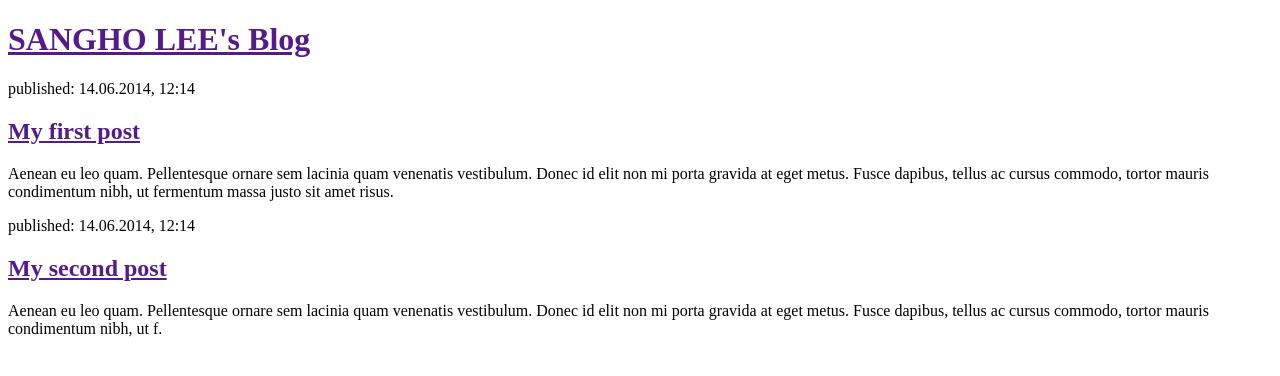
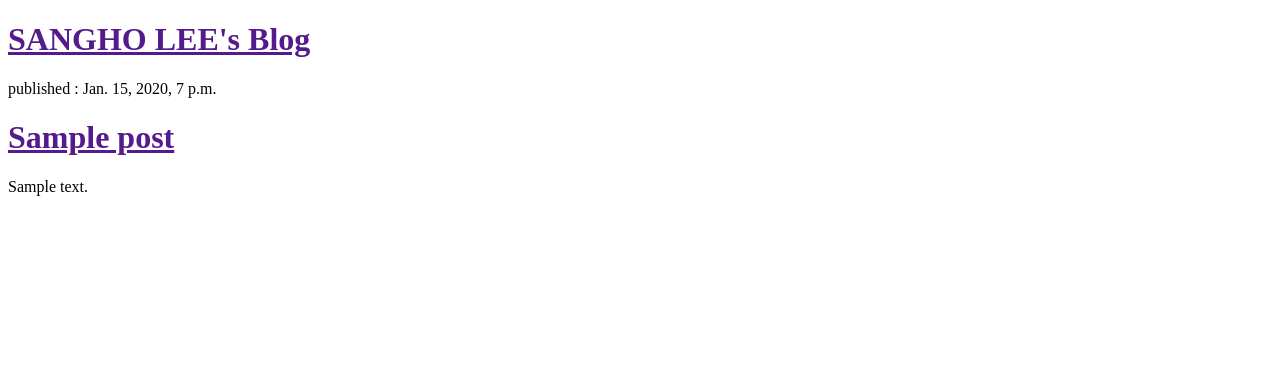
Before and after one commit to shlee2792/my-first-blog, a Django app: template blog/templates/blog/post_list.html in a window 1280 px wide. Shown: the top 376 px of the page. Run offline with Django 3.2, Linux system fonts and the light colour scheme; the template is opened without the code that fills it: values that come from a table or form of the project are taken from there, others are empty; tables that the repository leaves empty hold one stand-in row (values such as "Sample post").

Commit message:
Modified templates to display posts from database

```diff
--- a/blog/models.py
+++ b/blog/models.py
@@ -14,7 +14,7 @@ class Post(models.Model):
         blank=True, null=True)
 
     def publish(self):
-        self.published_date = timezone.new()
+        self.published_date = timezone.now()
         self.save()
 
     def __str__(self):
--- a/blog/templates/blog/post_list.html
+++ b/blog/templates/blog/post_list.html
@@ -6,20 +6,17 @@
     </title>
 </head>
 <body>
+    <div>
+        <h1><a href="">SANGHO LEE's Blog</a></h1>
+    </div>
+    {% for post in posts %}
         <div>
-            <h1><a href="">SANGHO LEE's Blog</a></h1>
+            <p>published : {{ post.published_date }}</p>
+            <h1><a href = ""> {{ post.title }} </a></h1>
+            <p> {{ post.text|linebreaksbr }}</p>
         </div>
+    {% endfor %}
 
-        <div>
-            <p>published: 14.06.2014, 12:14</p>
-            <h2><a href="">My first post</a></h2>
-            <p>Aenean eu leo quam. Pellentesque ornare sem lacinia quam venenatis vestibulum. Donec id elit non mi porta gravida at eget metus. Fusce dapibus, tellus ac cursus commodo, tortor mauris condimentum nibh, ut fermentum massa justo sit amet risus.</p>
-        </div>
 
-        <div>
-            <p>published: 14.06.2014, 12:14</p>
-            <h2><a href="">My second post</a></h2>
-            <p>Aenean eu leo quam. Pellentesque ornare sem lacinia quam venenatis vestibulum. Donec id elit non mi porta gravida at eget metus. Fusce dapibus, tellus ac cursus commodo, tortor mauris condimentum nibh, ut f.</p>
-        </div>
 </body>
 </html>
--- a/blog/views.py
+++ b/blog/views.py
@@ -1,7 +1,10 @@
 from django.shortcuts import render
+from .models import Post
+from django.utils import timezone
 
 # Create your views here.
 
 
 def post_list(request):
-    return render(request,'blog/post_list.html',{})
+    posts = Post.objects.filter(published_date__lte=timezone.now()).order_by('published_date')
+    return render(request,'blog/post_list.html',{'posts' : posts})
```
